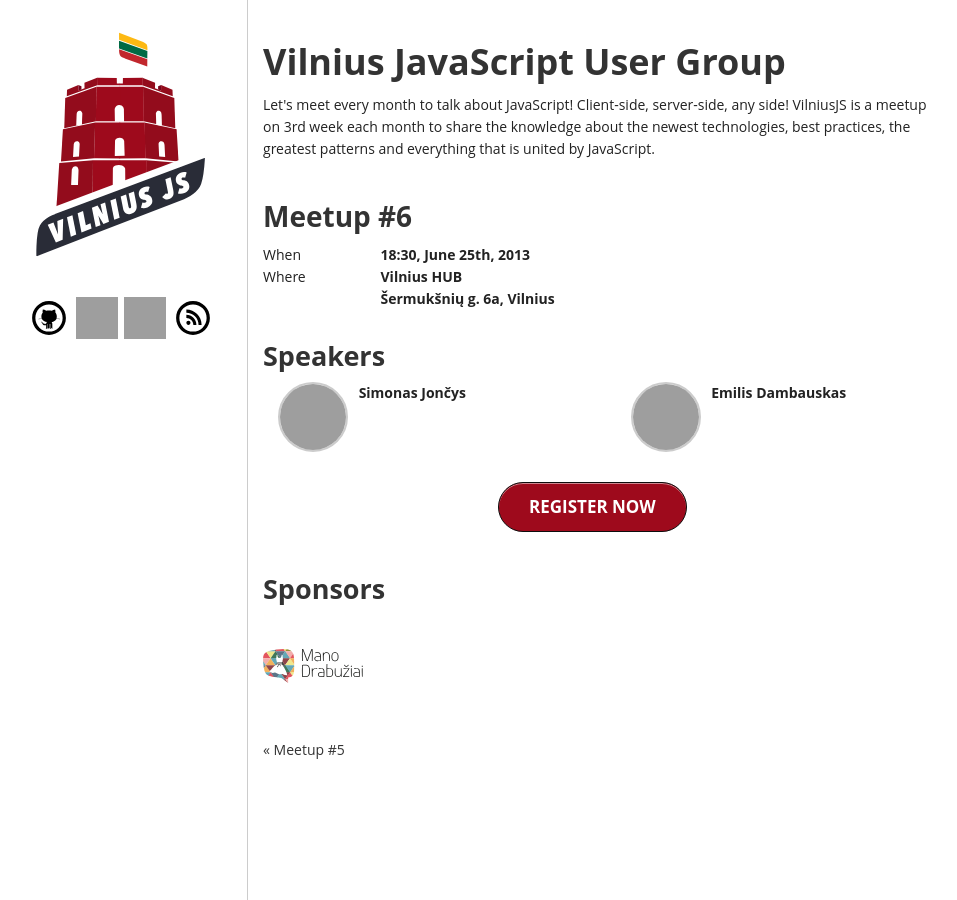
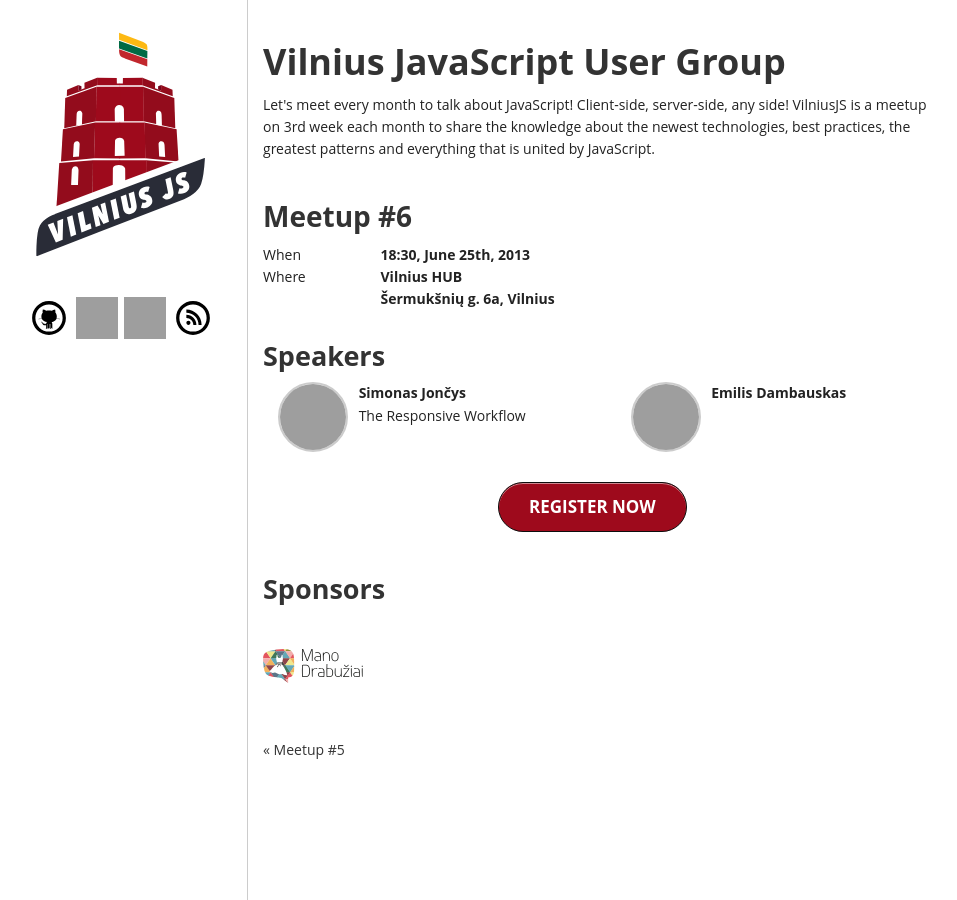
Before and after one commit to VilniusJS/vilniusjs.lt, a Jekyll site: the page built from _posts/2013-06-25-meetup6.html, in a window 1280 px wide, cut to the strip 0-900 px from the top of the page. Shown: the whole strip, without its empty margins (157-1114 px from the left). Built offline with Jekyll 4.4.1, drawn with Linux system fonts in a browser that asks for light colours; comment, search, counter and statistics services are not loaded; grey boxes are pictures that could not be loaded.

Commit message:
Add title for talk by @joncys

```diff
--- a/_posts/2013-06-25-meetup6.html
+++ b/_posts/2013-06-25-meetup6.html
@@ -29,7 +29,7 @@
     </div>
     <div class="nine columns">
       <strong>Simonas Jončys</strong>
-      <!-- <div>TODO<div> -->
+      <div>The Responsive Workflow</div>
     </div>
   </div>
   <div class="six columns">
```
